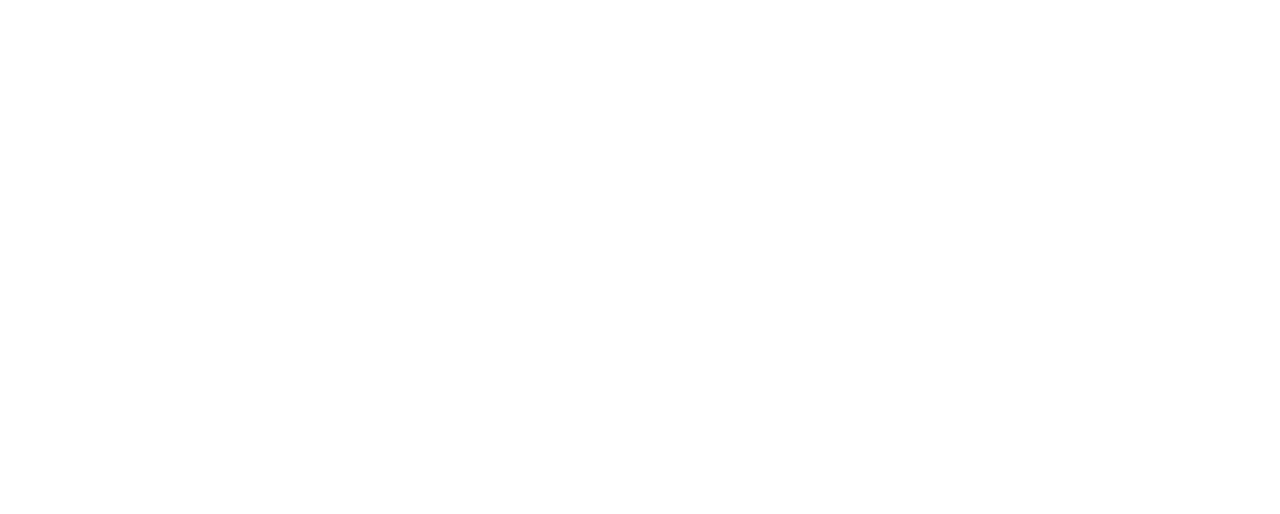
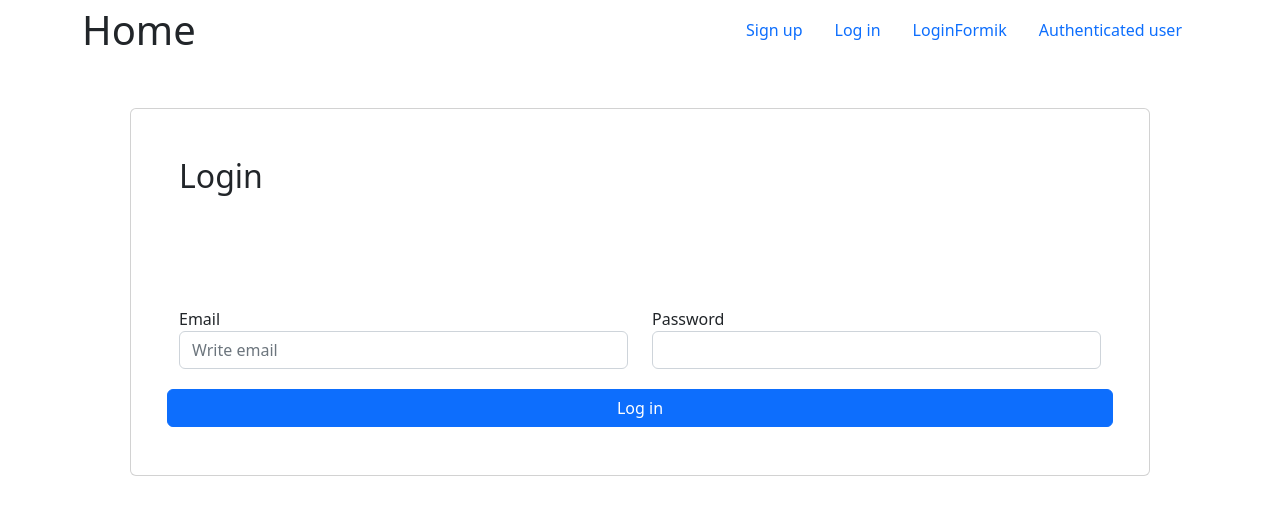
Before and after one commit to artnushi/react-movies-app, a React (Create React App) app: page /login-formik in a window 1280 px wide. Before the commit this address had no page. Shown: the top 514 px of the page. Built offline with nearby package versions, Linux system fonts and the light colour scheme.

Commit message:
Added Login with Formik and yup

```diff
--- a/package.json
+++ b/package.json
@@ -8,6 +8,7 @@
     "@testing-library/user-event": "^13.5.0",
     "axios": "^1.1.3",
     "bootstrap": "^5.2.2",
+    "formik": "^2.2.9",
     "react": "^18.2.0",
     "react-datepicker": "^4.8.0",
     "react-dom": "^18.2.0",
@@ -16,7 +17,8 @@
     "react-validation": "^3.0.7",
     "shortid": "^2.2.16",
     "styled-components": "^5.3.6",
-    "web-vitals": "^2.1.4"
+    "web-vitals": "^2.1.4",
+    "yup": "^0.32.11"
   },
   "scripts": {
     "start": "react-scripts start",
--- a/src/App.js
+++ b/src/App.js
@@ -4,6 +4,7 @@
 import SignUp from "./pages/SignUp";
 import Login from "./pages/Login";
 import AuthenticatedUser from "./pages/AuthenticatedUser";
+import LoginFormik from "./pages/LoginFormik";
 
 function App() {
   return (
@@ -13,6 +14,7 @@
           <Route path="/" element={<Home />} />
           <Route path="/register" element={<SignUp />} />
           <Route path="/login" element={<Login />} />
+          <Route path="/login-formik" element={<LoginFormik />} />
           <Route path="/authenticated-user" element={<AuthenticatedUser />} />
         </Routes>
       </BrowserRouter>
--- a/src/components/header/Header.js
+++ b/src/components/header/Header.js
@@ -1,6 +1,6 @@
 import React from 'react'
-import {SearchContext} from "../../pages/Home";
-import {Link} from "react-router-dom";
+import { SearchContext } from "../../pages/Home";
+import { Link } from "react-router-dom";
 import PropTypes from "prop-types";
 
 function Header(props) {
@@ -14,7 +14,7 @@
 
                 {props.showSearch &&
                     <SearchContext.Consumer>
-                    {({searchValue, handleChange}) => {
+                        {({ searchValue, handleChange }) => {
                             return (
                                 <>
                                     <div>
@@ -38,8 +38,6 @@
                     </SearchContext.Consumer>
 
                 }
-
-
                 <div>
                     <ul className="nav">
                         <li className="nav-item">
@@ -50,6 +48,11 @@
                         <li className="nav-item">
                             <Link to="/login" className="nav-link">
                                 Log in
+                            </Link>
+                        </li>
+                        <li className="nav-item">
+                            <Link to="/login-formik" className="nav-link">
+                                LoginFormik
                             </Link>
                         </li>
 
--- /dev/null
+++ b/src/pages/LoginFormik.js
@@ -0,0 +1,93 @@
+import React, { useState } from "react";
+import "../App.css";
+import axios from "axios";
+import Layout from "../components/Layout";
+import { useNavigate } from 'react-router-dom';
+import { Formik, Field, Form } from 'formik';
+import * as Yup from "yup";
+
+const LoginSchema = Yup.object().shape({
+    email: Yup.string()
+        .min(2, 'Too Short!')
+        .max(100, 'Too Long!')
+        .required('Required'),
+    password: Yup.string()
+        .min(6, 'Write passwords with length > 6 ')
+        .required('Required'),
+});
+
+
+export default function LoginFormik() {
+    let navigate = useNavigate();
+
+    const handleFormSubmit = (values) => {
+        console.log(values)
+
+        axios
+            .post("https://flowrspot-api.herokuapp.com/api/v1/users/login", values)
+            .then(function (response) {
+                navigate('/authenticated-user')
+
+            })
+            .catch(function (error) {
+                alert('error, please sign up')
+                navigate('/register')
+            });
+
+        console.log("values", values);
+
+    };
+    return (
+        <>
+            <Layout showSearch={false}>
+                <div className="card gap-3 m-5">
+                    <div>
+                        <h2 className="title m-5">Login</h2>
+                    </div>
+                    <Formik
+                        initialValues={{
+                            email: "",
+                            password: ""
+                        }}
+                        onSubmit={handleFormSubmit}
+                        validationSchema={LoginSchema}
+                    >
+                        {({ errors, touched }) => (
+                            <Form>
+
+                                <div className="row p-5">
+                                    <div className="col-12 col-md-6">
+                                        <label className="label">Email</label>
+                                        <Field
+                                            id="email"
+                                            placeholder="Write email"
+                                            name="email"
+                                            className=" form-control"
+                                            type="email"
+                                        />
+                                        {errors.email && touched.email ? (
+                                            <div>{errors.email}</div>
+                                        ) : null}
+                                    </div>
+                                    <div className="col-12 col-md-6">
+                                        <label className="label">Password</label>
+                                        <Field
+                                            id="email"
+                                            name="password"
+                                            className="form-control"
+                                            type="password"
+                                        />
+                                        {errors.password && touched.password ? (
+                                            <div>{errors.password}</div>
+                                        ) : null}
+                                    </div>
+                                    <button type="submit" className="btn btn-primary text-center w-100">Log in</button>
+                                </div>
+                            </Form>
+                        )}
+                    </Formik>
+                </div>
+            </Layout>
+        </>
+    );
+}
```
Also changed, not shown: 1 other file (tests, documents, lock files or other folders). Lines whose indentation alone changed are shown as unchanged.
